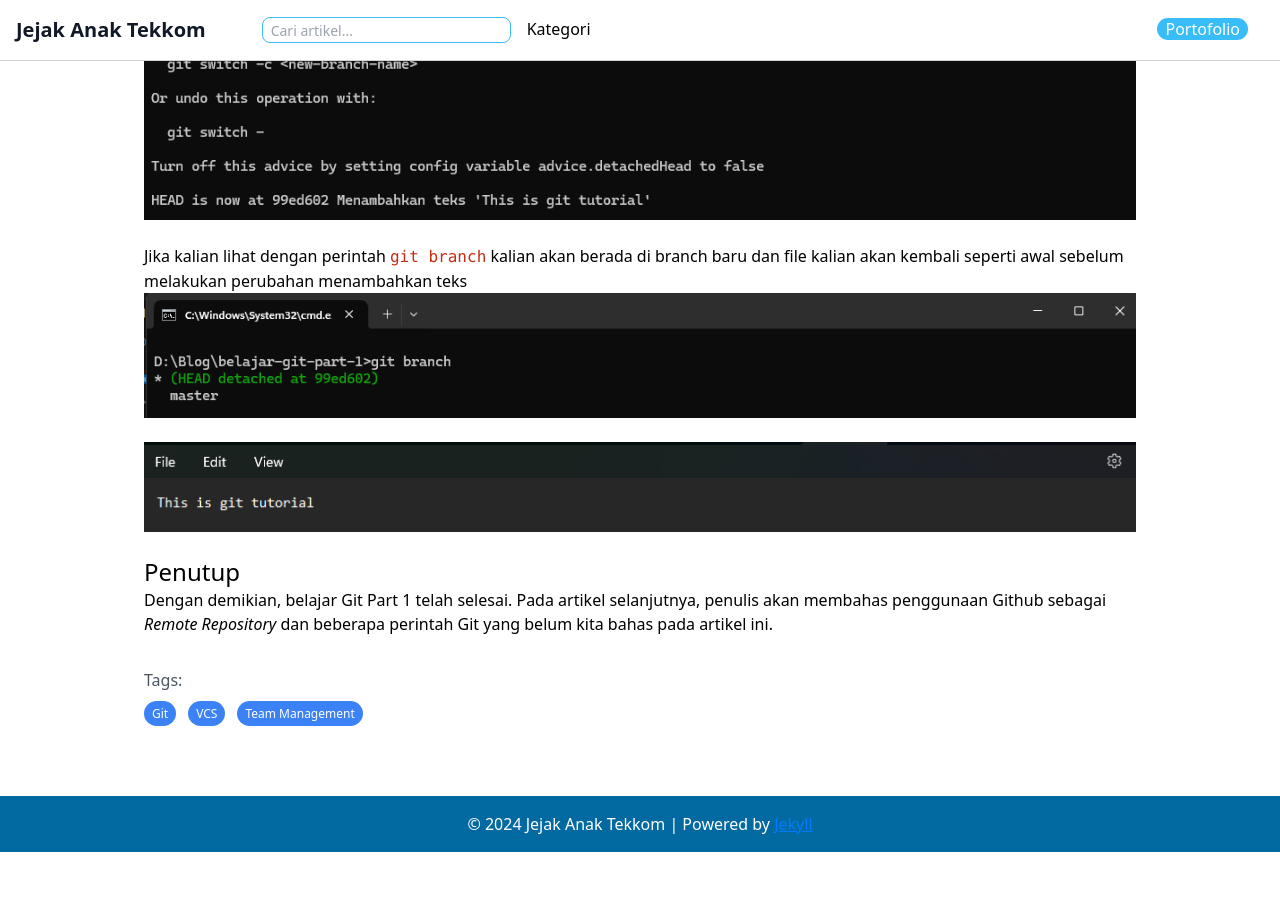
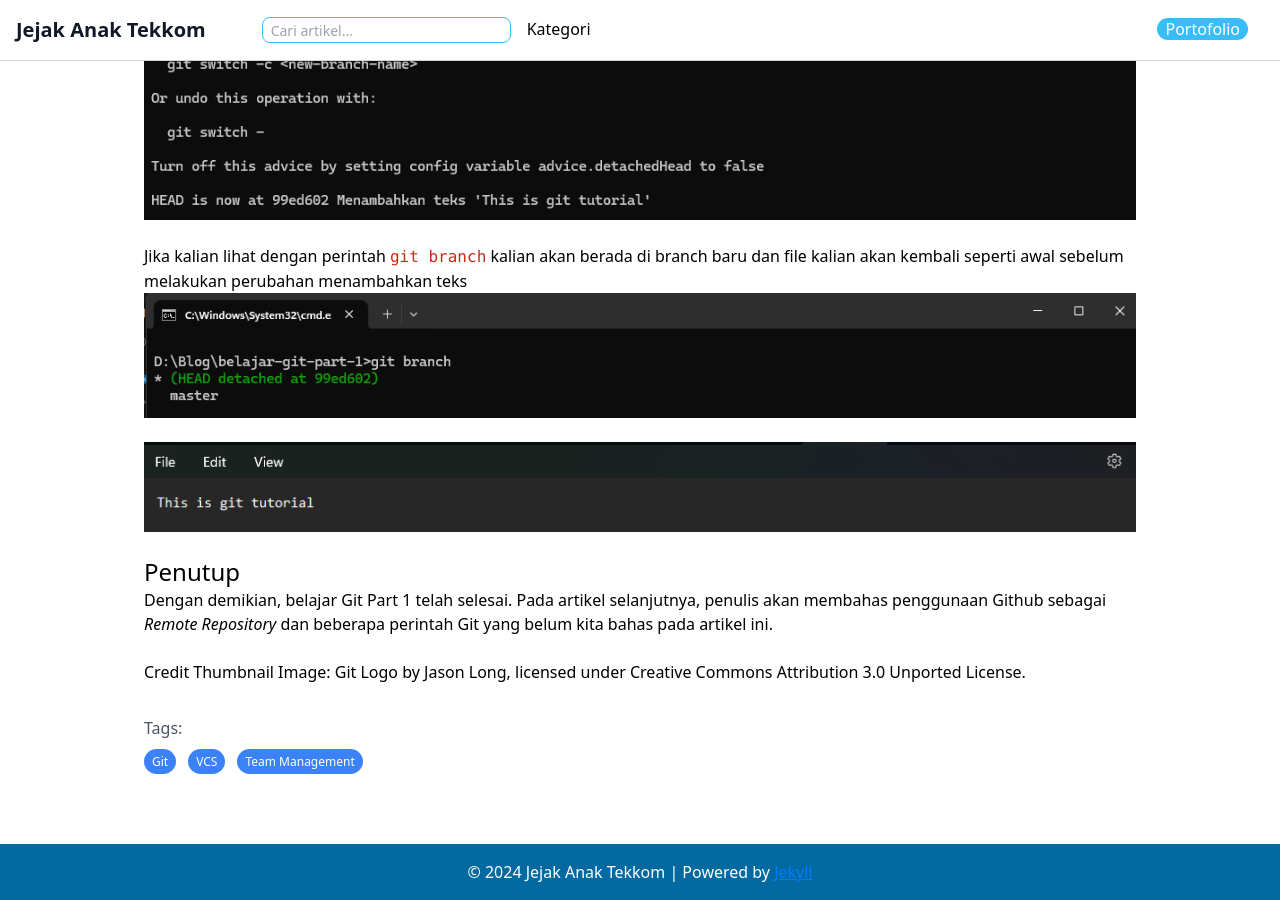
Before and after one commit to cpkal/jejak-anak-tekkom, a Jekyll site: the page built from _posts/2024-08-21-(Git)ting-your-life-easier.markdown, in a window 1280 px wide and 900 px high, scrolled down 3872 px. Built offline with Jekyll 4.4.1, drawn with Linux system fonts in a browser that asks for light colours; comment, search, counter and statistics services are not loaded; before the commit the page ends 4724 px from its top, so only the background shows below that.

Commit message:
Fix: Fix post 'belajar git part 1'

```diff
--- a/_posts/2024-08-21-(Git)ting-your-life-easier.markdown
+++ b/_posts/2024-08-21-(Git)ting-your-life-easier.markdown
@@ -1,7 +1,7 @@
 ---
 layout: post
 title: Belajar menggunakan Git [PART 1]
-image: https://book.git-scm.com/images/logos/downloads/Git-Logo-2Color.png
+image: https://book.git-scm.com/images/logos/2color-lightbg@2x.png
 categories: ["Web Development"]
 tags: ["Git", "VCS", "Team Management"]
 ---
@@ -110,3 +110,6 @@ Jika kalian lihat dengan perintah `git branch` kalian akan berada di branch baru
 
 ## Penutup
 Dengan demikian, belajar Git Part 1 telah selesai. Pada artikel selanjutnya, penulis akan membahas penggunaan Github sebagai _Remote Repository_ dan beberapa perintah Git yang belum kita bahas pada artikel ini.
+
+<br>
+#### Credit Thumbnail Image: Git Logo by Jason Long, licensed under Creative Commons Attribution 3.0 Unported License.
```
